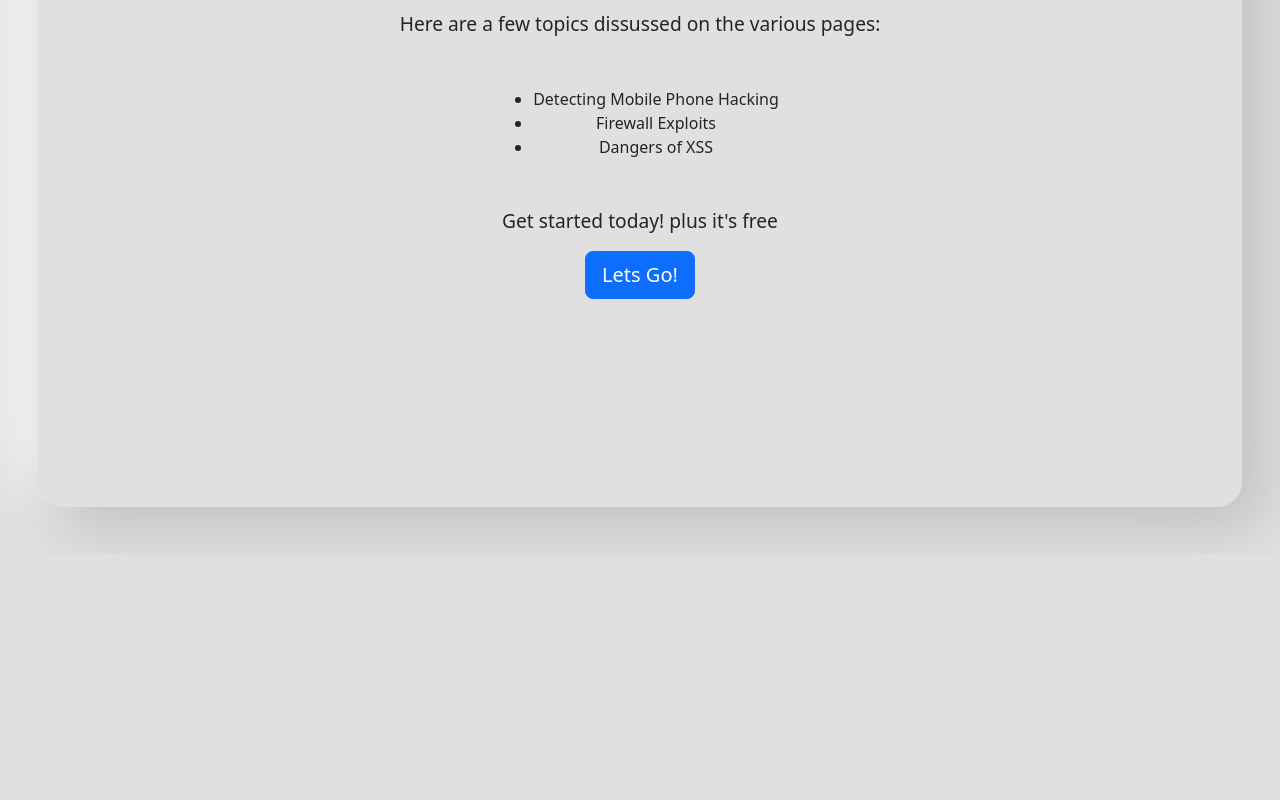
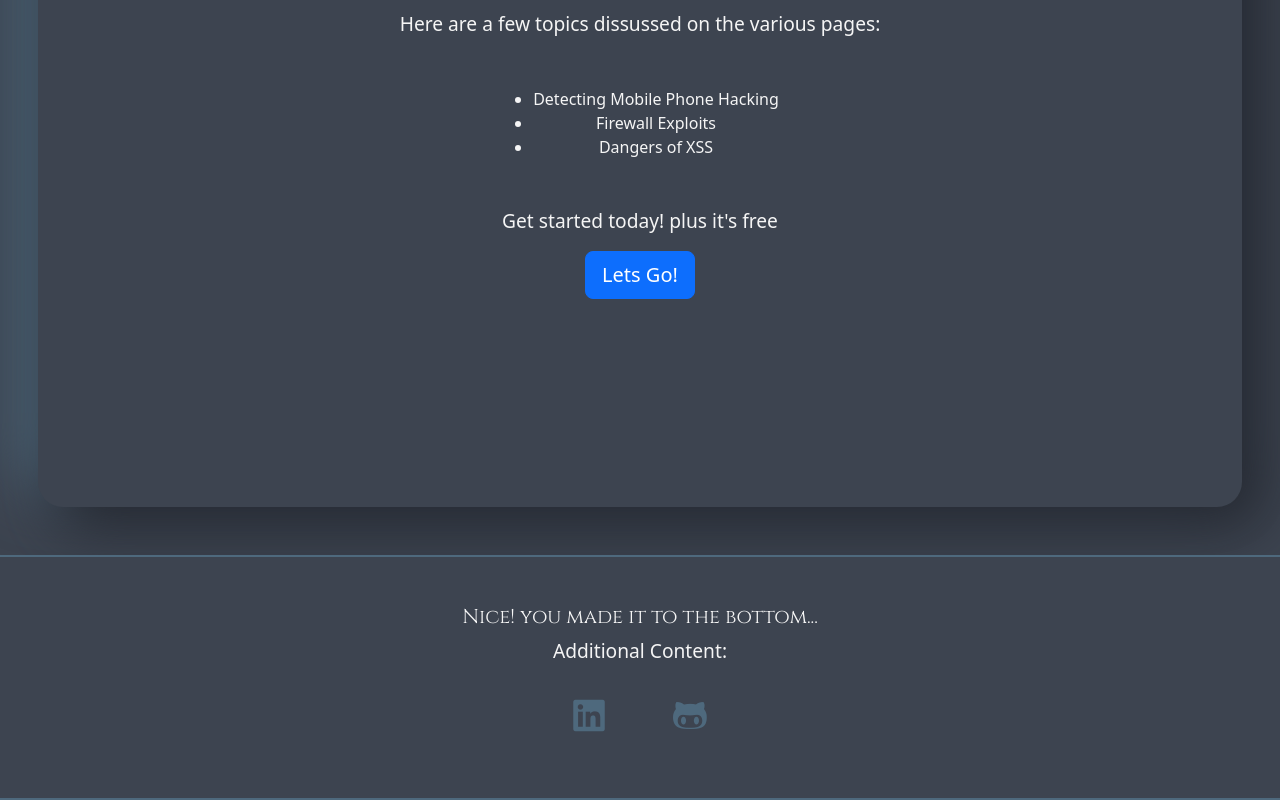
Before and after one commit to WixkedLuck/CyberWare, a plain HTML site: page AboutUs.html in a window 1280 px wide. Shown: the part 809-1609 px from the top of the page. Before the commit the page ends 1364 px from the top, so only its background shows below. Drawn offline with nearby package versions, Linux system fonts and the light colour scheme.

Commit message:
changed site colors
changed the color layout of our page and added a footer to the home page

```diff
--- a/AboutUs.html
+++ b/AboutUs.html
@@ -16,10 +16,11 @@
 </head>
 
 <body>
+    <!-- navbar -->
     <nav class="navbar navbar-expand-lg sticky-top ">
-        <div class="container-fluid">
+        <div class="container-fluid ">
             <i class="fa-solid fa-robot"></i>
-            <h1 class="navbar-brand animate__animated animate__bounce nav-link active" href="./AboutUs.html"> CyberWare
+            <h1 class="navbar-brand animate__animated animate__bounce text-light" href="./AboutUs.html"> CyberWare
             </h1>
             <button class="navbar-toggler" type="button" data-bs-toggle="collapse" data-bs-target="#navbarNavAltMarkup"
                 aria-controls="navbarNavAltMarkup" aria-expanded="false" aria-label="Toggle navigation">
@@ -29,9 +30,9 @@
                 <div class="navbar-nav">
 
 
-                    <a class="nav-link active d-flex " href="./public/pages/NewsFeed.html">Home</a>
+                    <a class="nav-link active d-flex text-light" href="./public/pages/NewsFeed.html">Home</a>
                     <li class="nav-item dropdown">
-                        <a class="nav-link dropdown-toggle" href="./public/pages/NewsFeed.html" role="button" data-bs-toggle="dropdown"
+                        <a class="nav-link dropdown-toggle text-light" href="./public/pages/NewsFeed.html" role="button" data-bs-toggle="dropdown"
                             aria-expanded="false">
                             Pages
                         </a>
@@ -46,6 +47,7 @@
         </div>
     </nav>
     <br></br>
+    <!-- main section -->
     <section class="home App" id="homepage">
 
         <h1 class='Title'>Hello! We are CyberWare </h1>
@@ -79,6 +81,18 @@
 
     </section>
     <br></br>
+<!-- footer -->
+<div class="card w-100 centerDiv centerIt">
+    <div class="card-body">
+      <h5 class="card-title">Nice! you made it to the bottom...</h5>
+      <p class="card-text">Additional Content:</p>
+      <div>
+        <a class=" fa-brands fa-linkedin icons " href="https://www.linkedin.com/in/david-a-hybner/"
+            target="blank"></a>
+        <a class="fa-brands fa-github-alt icons" href="https://github.com/WixkedLuck" target="blank"></a>
+    </div>
+    </div>
+  </div>
 
     <script src="https://cdn.jsdelivr.net/npm/bootstrap@5.2.2/dist/js/bootstrap.bundle.min.js"
         integrity="sha384-OERcA2EqjJCMA+/3y+gxIOqMEjwtxJY7qPCqsdltbNJuaOe923+mo//f6V8Qbsw3"
--- a/public/stylesheets/style-home.css
+++ b/public/stylesheets/style-home.css
@@ -8,7 +8,8 @@ h5 {
     font-family: 'Cinzel', serif;
 }
 body{
-    background-color: #e0e0e0;
+    background-color: #3D4450;
+    color: whitesmoke;
 }
 
 h1 {
@@ -23,10 +24,11 @@ p {
 }
 
 nav {
+
     font-size: 24px;
-    border-bottom: 2px solid #bebebe;
-    background-color:#e0e0e0 ;
-    ;
+    border-bottom: 2px solid #4e697d;
+    background-color:#3D4450 ;
+
 }
 
 
@@ -43,9 +45,9 @@ nav {
     margin: auto;
     text-align: center;
     padding: 2rem;
-    background: #e0e0e0;
-    box-shadow: 20px 20px 60px #bebebe,
-        -20px -20px 60px #ffffff;
+    background: #3D4450;
+    box-shadow: 20px 20px 60px #23262E,
+        -20px -20px 60px #4e697d;
 }
 
 .Title {
@@ -97,3 +99,26 @@ nav {
     width: fit-content;
     margin: auto
 }
+
+.card{
+    background-color: #3D4450;
+    border: #4e697d solid 2px  ;
+   border-left: none;
+   border-right: none;
+    border-radius: 0;
+}
+
+
+.icons {
+    font-size: 36px;
+    width: fit-content;
+    padding: 2rem;
+    text-decoration: none;
+    color: #4e697d  ;
+
+
+}
+
+.icons:hover{
+    color: whitesmoke;
+}
```
Also changed, not shown: public/pages/NewsFeed.html (+5 -6 lines), public/stylesheets/NewsFeed.css (+7 -0 lines).
